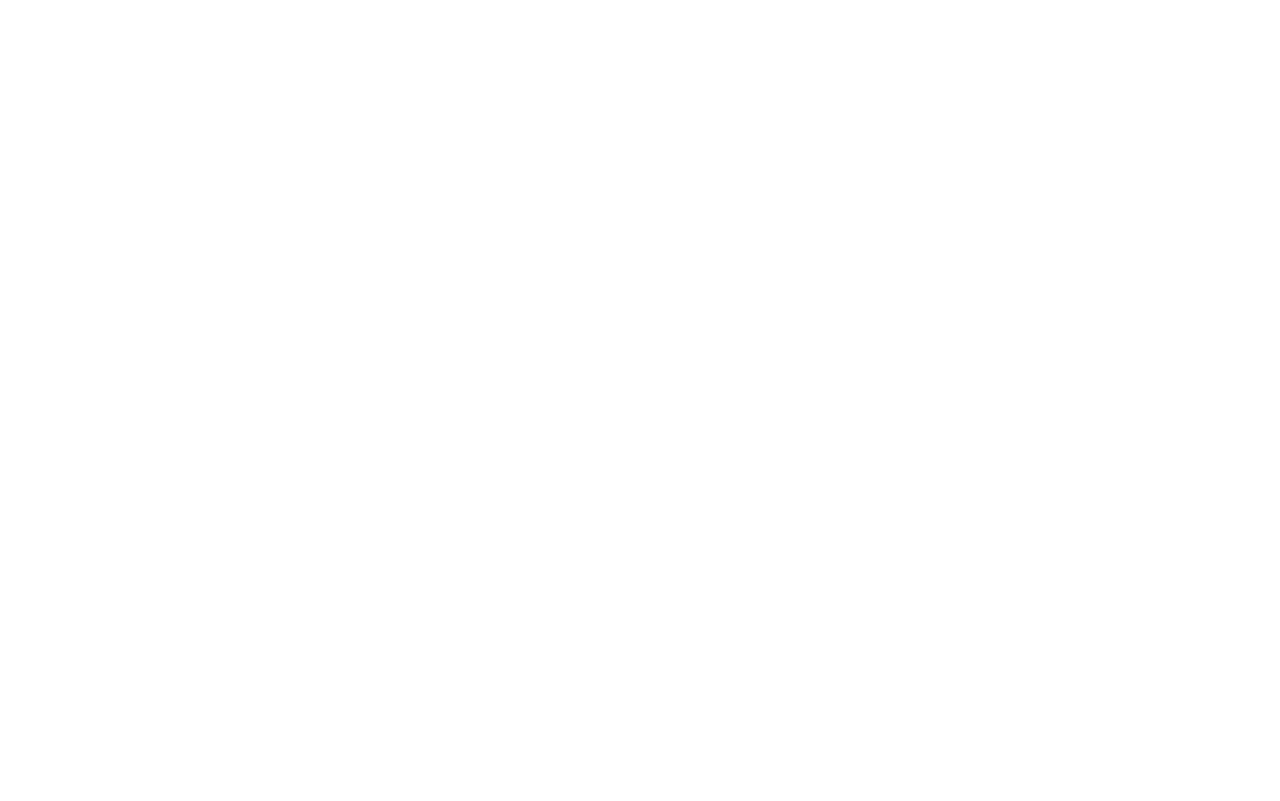
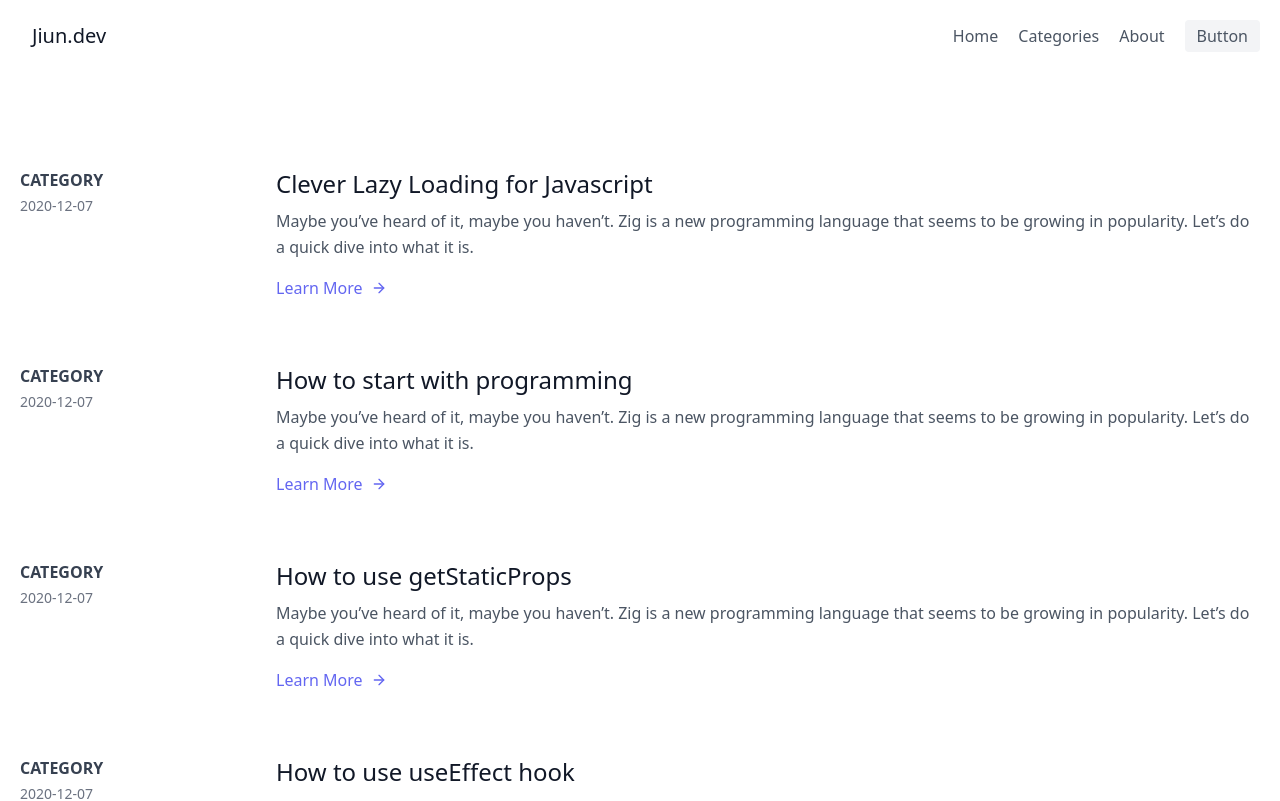
Before and after one commit to jiunshinn/jiun.dev-deprecated, a Next.js app: page / in a window 1280 px wide. Shown: the top 801 px of the page. Built offline with nearby package versions, Linux system fonts and the light colour scheme.

Commit message:
chage home page

```diff
--- a/pages/index.tsx
+++ b/pages/index.tsx
@@ -1,6 +1,42 @@
-import Head from "next/head";
-import Image from "next/image";
+import { InferGetStaticPropsType, NextPage } from "next";
+import BlogCard from "../components/BlogCard";
+import Footer from "../components/Footer";
+import Header from "../components/Header";
+import { readPostsInfo } from "../lib/helper";
+import { PostApiResponse } from "../utils/types";
 
-export default function Home() {
-  return <div></div>;
-}
+export const getStaticProps = async () => {
+  const postInfo: PostApiResponse = readPostsInfo();
+
+  return {
+    props: { posts: postInfo },
+  };
+};
+
+type Props = InferGetStaticPropsType<typeof getStaticProps>;
+
+const Blogs: NextPage<Props> = ({ posts }) => {
+  return (
+    <div>
+      <Header />
+      <section className="text-gray-600 body-font overflow-hidden">
+        <div className="container px-5 py-24 mx-auto">
+          <div className="-my-8 divide-y-2 divide-gray-100">
+            {posts.map((post) => (
+              <BlogCard
+                key={post.slug}
+                title={post.title}
+                description={post.meta}
+                slug={post.slug}
+                date={post.date}
+              />
+            ))}
+          </div>
+        </div>
+      </section>
+      <Footer />
+    </div>
+  );
+};
+
+export default Blogs;
```
